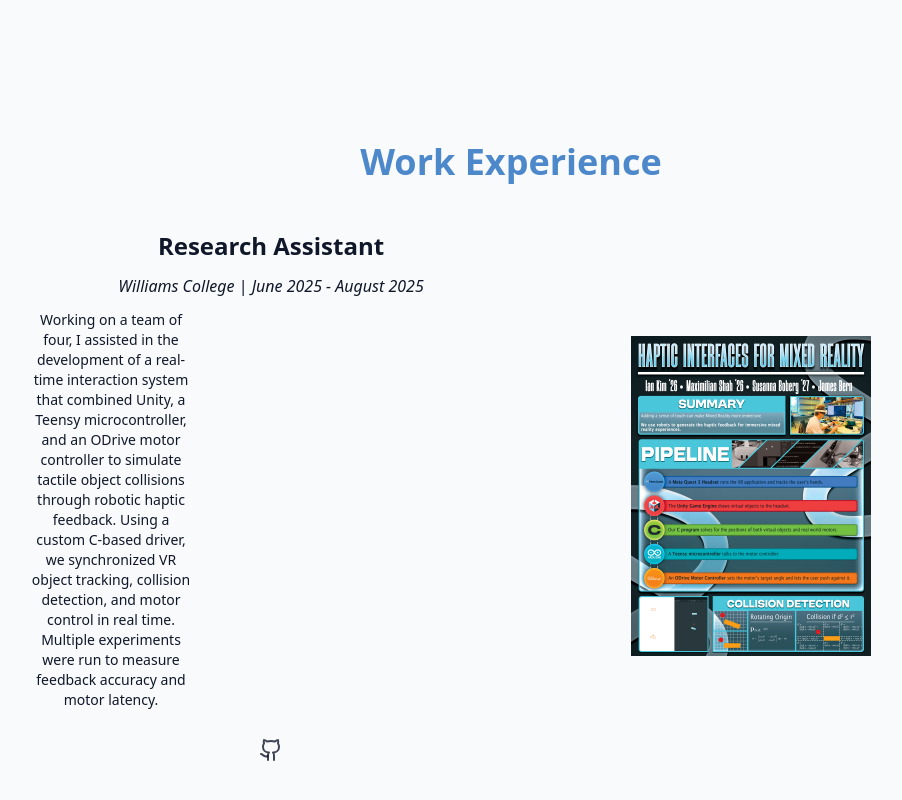
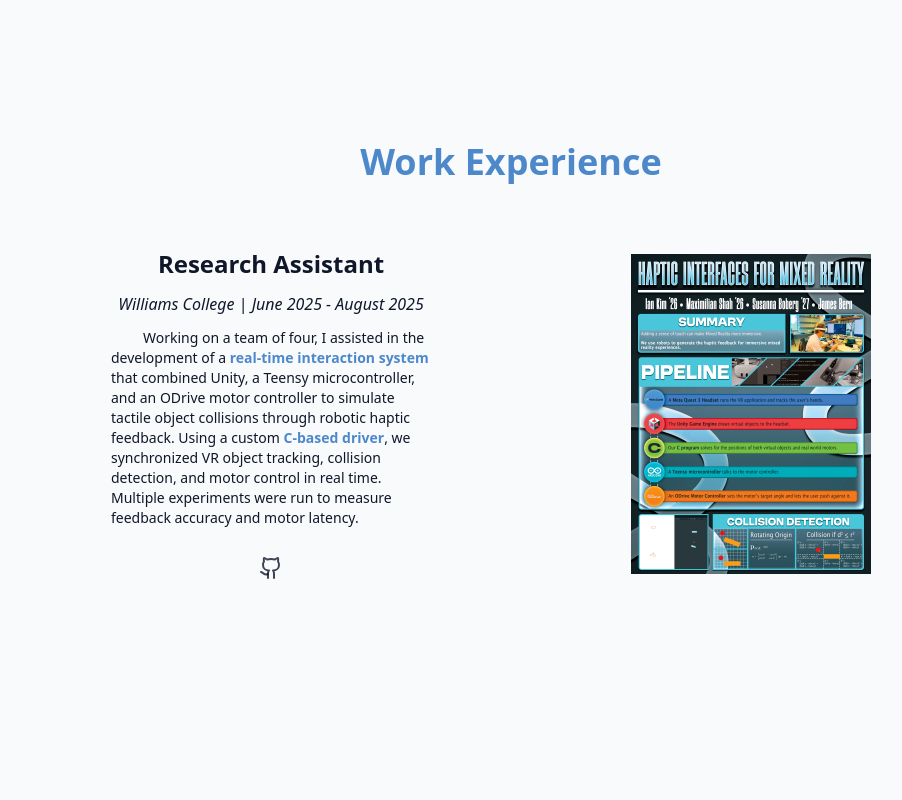
Before and after one commit to iankim0/portfolio, a React (Vite) app in the folder react-portfolio/: page / in a window 1280 px wide. Shown: the part 1428-2228 px from the top of the page, without its empty margins (129-1031 px from the left). After the commit the page ends 2122 px from the top, so only its background shows below. Built offline with nearby package versions, Linux system fonts and the light colour scheme.

Commit message:
fixed work exp

```diff
--- a/react-portfolio/src/components/WorkSection.jsx
+++ b/react-portfolio/src/components/WorkSection.jsx
@@ -15,9 +15,13 @@
                     <div className="space-y-3">
                         <h3 className="text-2xl font-semibold">Research Assistant</h3>
                         <h4> <span className="italic">Williams College</span> | <span className="italic">June 2025 - August 2025</span></h4>
-                        <p className="items-center text-sm text-muted-foreground max-w-40">
-                            Working on a team of four, I assisted in the development of a real-time interaction system that combined Unity, a Teensy microcontroller, and an ODrive motor controller to simulate tactile object collisions through robotic haptic feedback. Using a custom C-based driver, we synchronized VR object tracking, collision detection, and motor control in real time. Multiple experiments were run to measure feedback accuracy and motor latency.
-                        </p>
+                        <div className="flex justify-center">
+                            <p className="indent-8 text-left text-sm text-muted-foreground max-w-80">
+                                Working on a team of four, I assisted in the development of a <strong className="text-primary">real-time interaction system</strong> that combined Unity, a Teensy microcontroller, and an ODrive motor controller to simulate tactile object collisions through robotic haptic feedback.
+                                Using a custom <strong className="text-primary">C-based driver</strong>, we synchronized VR object tracking, collision detection, and motor control in real time.
+                                Multiple experiments were run to measure feedback accuracy and motor latency.
+                            </p>
+                        </div>
 
                         <div className="flex gap-4 pt-4 justify-center">
                             <a
```
Also changed, not shown: 1 other file (tests, documents, lock files or other folders).
